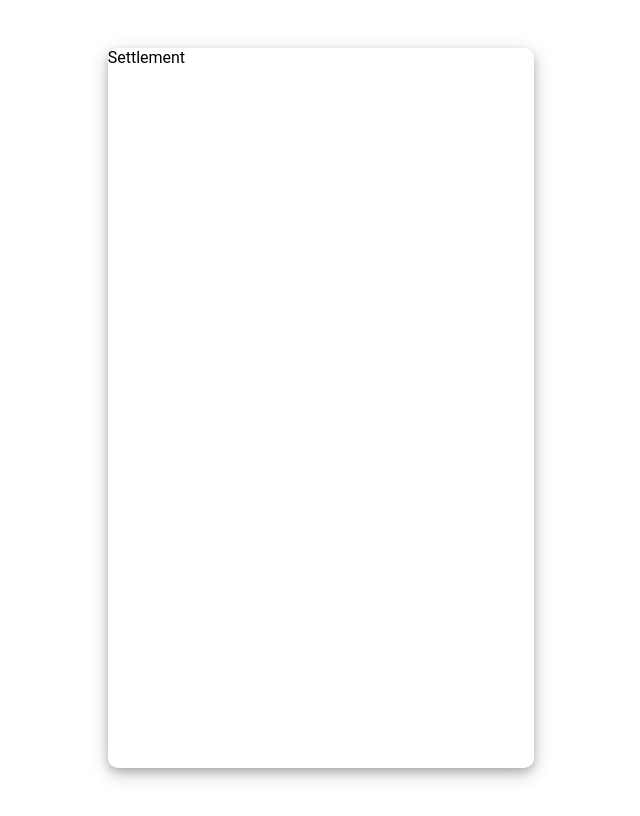
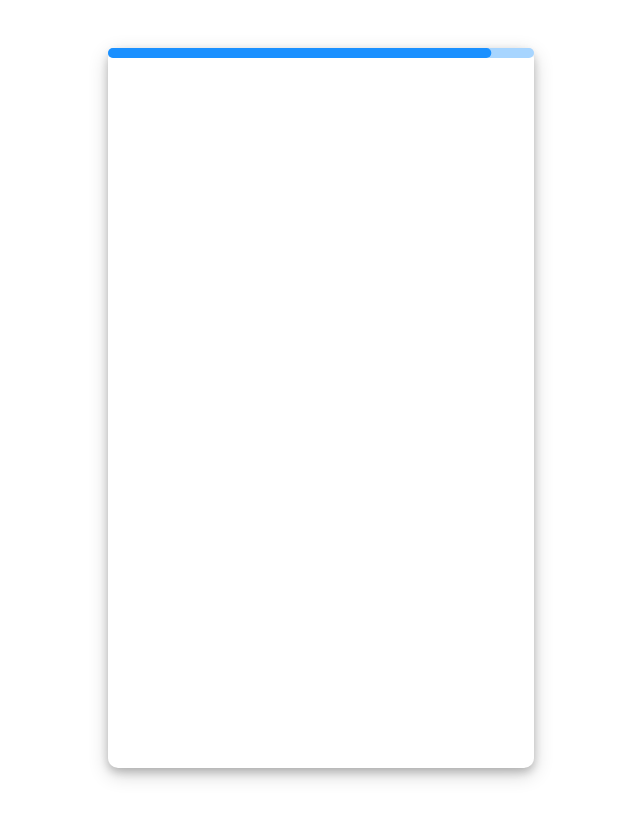
Before and after one commit to mohit27kokanda/Borrower-education, a React (Create React App) app: page /settlement in a window 1280 px wide. Shown: the whole page, without its empty margins (319-959 px from the left). Built offline with nearby package versions, Linux system fonts and the light colour scheme.

Commit message:
progress bar

```diff
--- /dev/null
+++ b/src/CustomizedProgressBar.js
@@ -0,0 +1,24 @@
+import * as React from 'react';
+import { styled } from '@mui/material/styles';
+import Box from '@mui/material/Box';
+import LinearProgress, { linearProgressClasses } from '@mui/material/LinearProgress';
+
+const BorderLinearProgress = styled(LinearProgress)(({ theme }) => ({
+  height: 10,
+  borderRadius: 5,
+  [`&.${linearProgressClasses.colorPrimary}`]: {
+    backgroundColor: '#A7D5FF',
+  },
+  [`& .${linearProgressClasses.bar}`]: {
+    borderRadius: 5,
+    backgroundColor: theme.palette.mode === 'light' ? '#1a90ff' : '#308fe8',
+  },
+}));
+
+export default function CustomizedProgressBar({value}) {
+  return (
+    <Box sx={{ flexGrow: 1 }}>
+      <BorderLinearProgress variant="determinate" value={value} />
+    </Box>
+  );
+}
--- a/src/Settlement.js
+++ b/src/Settlement.js
@@ -1,8 +1,8 @@
 import React from 'react'
-
+import CustomizedProgressBar from './CustomizedProgressBar'
 const Settlement = () => {
   return (
-    <div>Settlement</div>
+    <div><CustomizedProgressBar value={90}/></div>
   )
 }
 
```
